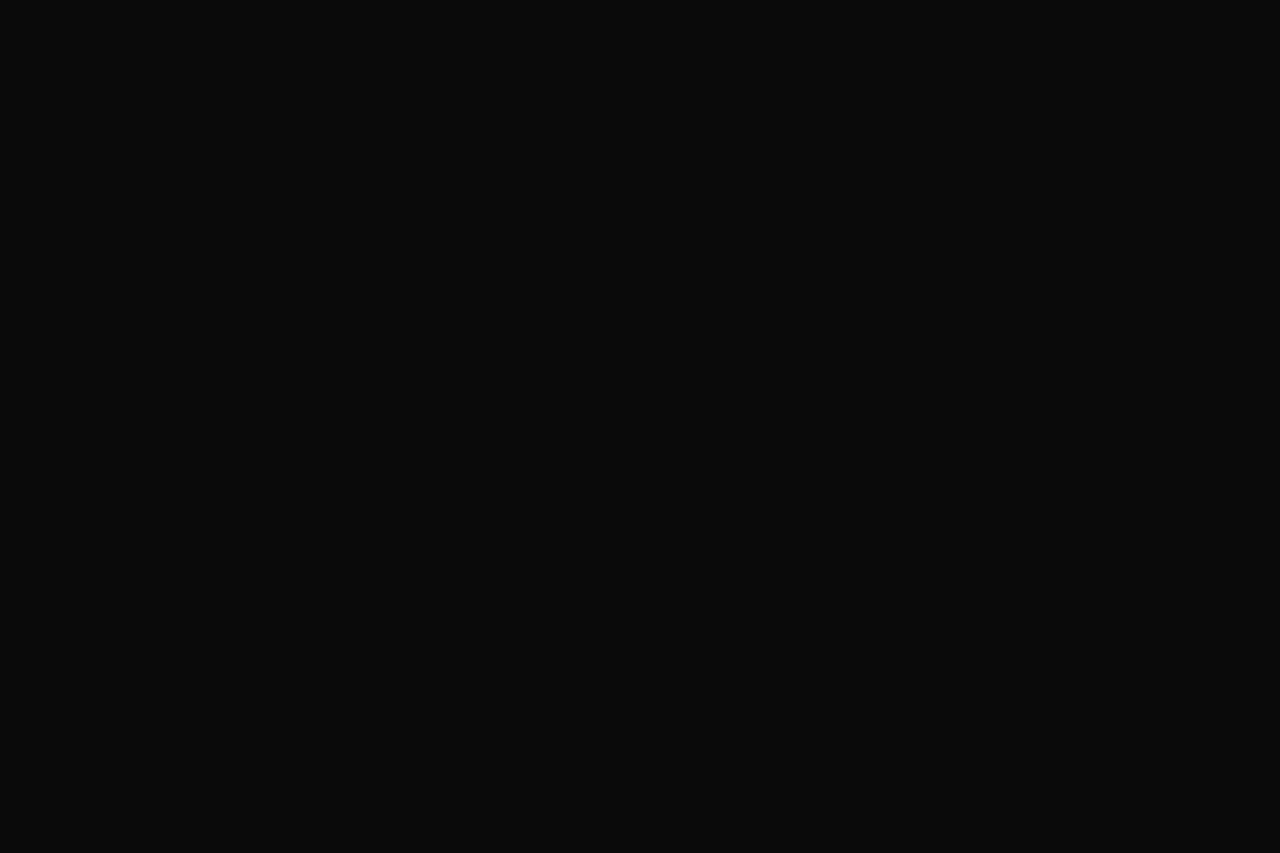
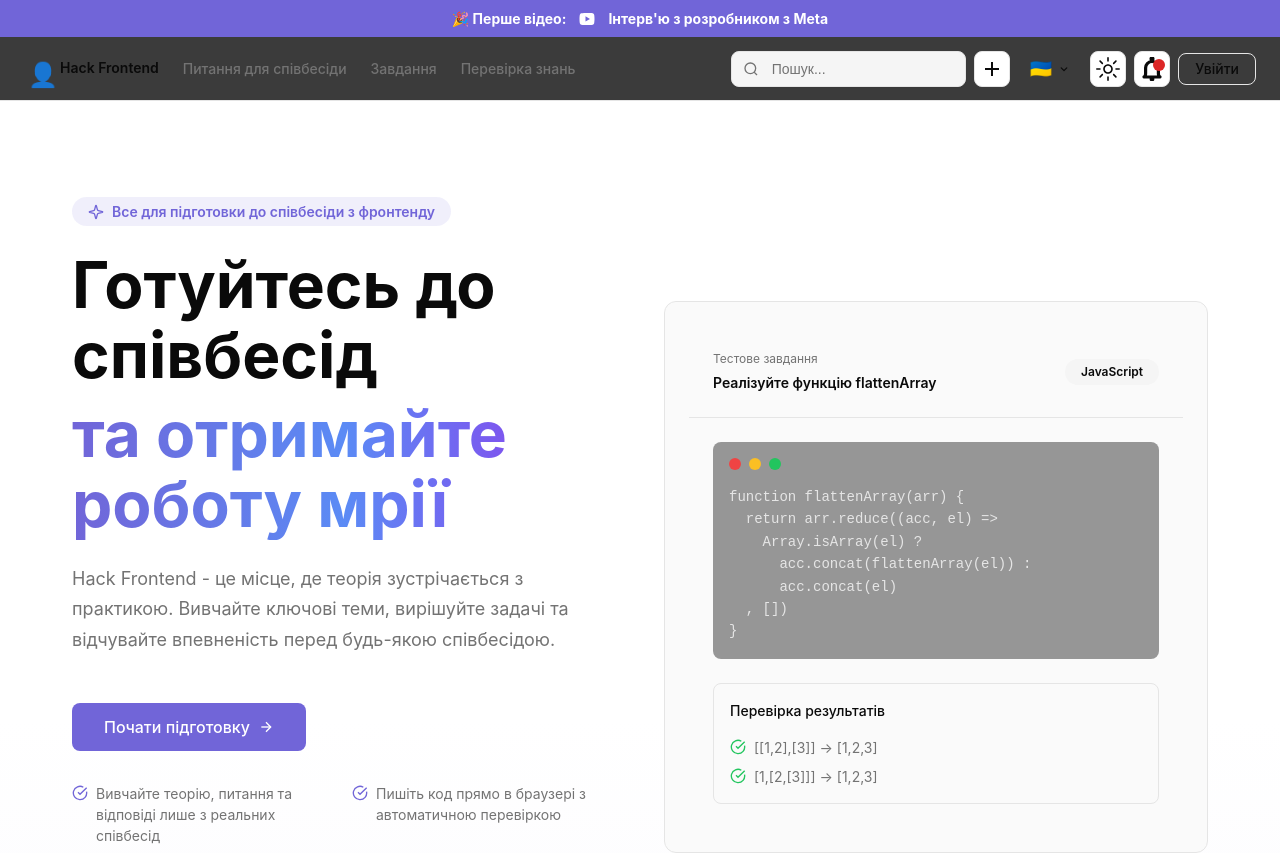
Before and after one commit to snieda26/my-site-init, a Next.js app: page /ua in a window 1280 px wide. Before the commit this address had no page. Shown: the top 853 px of the page. Before the commit the page ends 800 px from the top, so only its background shows below. Built offline with nearby package versions, Linux system fonts and the light colour scheme.

Commit message:
Added ua language

```diff
--- a/src/app/[locale]/layout.tsx
+++ b/src/app/[locale]/layout.tsx
@@ -24,7 +24,7 @@ export const metadata: Metadata = {
       'Prepare for frontend interviews with 200+ articles, coding problems, quizzes, and flashcards.',
     url: 'https://www.hackfrontend.com',
     siteName: 'Hack Frontend',
-    locale: 'uk_UA',
+    locale: 'ua_UA',
     type: 'website',
   },
   twitter: {
--- a/src/components/About/About.tsx
+++ b/src/components/About/About.tsx
@@ -1,7 +1,13 @@
+'use client';
+
 import Link from 'next/link';
 import { Button } from '@/components/UI/Button/Button';
 import { Card } from '@/components/UI/Card/Card';
+import { useTranslations } from 'next-intl';
 import styles from './About.module.scss';
+
+export const About = () => {
+  const t = useTranslations('about');
 
   const STATS = [
     {
@@ -10,8 +16,8 @@ const STATS = [
           <path d="M12 4.354a4 4 0 110 5.292M15 21H3v-1a6 6 0 0112 0v1zm0 0h6v-1a6 6 0 00-9-5.197M13 7a4 4 0 11-8 0 4 4 0 018 0z" />
         </svg>
       ),
-    value: '2300+',
-    label: 'Registered users',
+      value: t('stats.users.count'),
+      label: t('stats.users.label'),
       color: 'green',
     },
     {
@@ -20,8 +26,8 @@ const STATS = [
           <path d="M9 12h6m-6 4h6m2 5H7a2 2 0 01-2-2V5a2 2 0 012-2h5.586a1 1 0 01.707.293l5.414 5.414a1 1 0 01.293.707V19a2 2 0 01-2 2z" />
         </svg>
       ),
-    value: '200+',
-    label: 'Questions and breakdowns from real interviews',
+      value: t('stats.articles.count'),
+      label: t('stats.articles.label'),
       color: 'blue',
     },
     {
@@ -30,21 +36,20 @@ const STATS = [
           <path d="M13 10V3L4 14h7v7l9-11h-7z" />
         </svg>
       ),
-    value: '~500',
-    label: 'Daily visitors',
+      value: t('stats.visitors.count'),
+      label: t('stats.visitors.label'),
       color: 'purple',
     },
   ];
 
-export const About = () => {
   return (
     <section className={styles.about}>
       <div className={styles.container}>
         {/* Section Header */}
         <div className={styles.header}>
-          <div className={styles.badge}>About the creator</div>
+          <div className={styles.badge}>{t('badge')}</div>
           <h2 className={styles.title}>
-            Created with{' '}
+            {t('title').replace('❤️', '')}{' '}
             <svg
               className={styles.heart}
               width="24"
@@ -55,12 +60,10 @@ export const About = () => {
               strokeWidth="2"
             >
               <path d="M19 14c1.49-1.46 3-3.21 3-5.5A5.5 5.5 0 0 0 16.5 3c-1.76 0-3 .5-4.5 2-1.5-1.5-2.74-2-4.5-2A5.5 5.5 0 0 0 2 8.5c0 2.3 1.5 4.05 3 5.5l7 7Z" />
-            </svg>{' '}
-            by a developer for developers
+            </svg>
           </h2>
           <p className={styles.subtitle}>
-            The story of how one person turned their experience into a platform
-            for thousands
+            {t('subtitle')}
           </p>
         </div>
 
@@ -70,40 +73,34 @@ export const About = () => {
             {/* Profile Info */}
             <div className={styles.profileSection}>
               <div className={styles.profileHeader}>
-                <h3 className={styles.profileName}>Dastan Salmurzaev</h3>
+                <h3 className={styles.profileName}>{t('creator.name')}</h3>
                 <div className={styles.profileInfo}>
                   <div className={styles.profileItem}>
                     <svg width="16" height="16" viewBox="0 0 24 24" fill="none" stroke="currentColor" strokeWidth="2">
                       <path d="M16 20V4a2 2 0 0 0-2-2h-4a2 2 0 0 0-2 2v16" />
                       <rect width="20" height="14" x="2" y="6" rx="2" />
                     </svg>
-                    <span>Frontend Developer in London</span>
+                    <span>{t('creator.role')}</span>
                   </div>
                   <div className={styles.profileItem}>
                     <svg width="16" height="16" viewBox="0 0 24 24" fill="none" stroke="currentColor" strokeWidth="2">
                       <path d="M20 10c0 4.993-5.539 10.193-7.399 11.799a1 1 0 0 1-1.202 0C9.539 20.193 4 14.993 4 10a8 8 0 0 1 16 0" />
                       <circle cx="12" cy="10" r="3" />
                     </svg>
-                    <span>Bishkek, Kyrgyzstan</span>
+                    <span>{t('creator.location')}</span>
                   </div>
                 </div>
               </div>
 
               <div className={styles.story}>
                 <p>
-                  I went through a large number of interviews for a frontend
-                  developer position myself. I know how difficult it is to
-                  prepare when information is scattered across different
-                  sources.
+                  {t('creator.bio1')}
                 </p>
                 <p>
-                  That&apos;s why on <strong>January 26, 2025</strong> I launched
-                  Hack Frontend — a platform that brings everything you need in
-                  one place.
+                  {t('creator.bio2')}
                 </p>
                 <p>
-                  Today the platform is used by <strong>2300+</strong> from CIS
-                  countries, and I continue to develop it every day.
+                  {t('creator.bio3', { count: '2300+' })}
                 </p>
               </div>
 
@@ -117,7 +114,7 @@ export const About = () => {
                     <svg width="16" height="16" viewBox="0 0 24 24" fill="currentColor">
                       <path d="M19 0h-14c-2.761 0-5 2.239-5 5v14c0 2.761 2.239 5 5 5h14c2.762 0 5-2.239 5-5v-14c0-2.761-2.238-5-5-5zm-11 19h-3v-11h3v11zm-1.5-12.268c-.966 0-1.75-.79-1.75-1.764s.784-1.764 1.75-1.764 1.75.79 1.75 1.764-.783 1.764-1.75 1.764zm13.5 12.268h-3v-5.604c0-3.368-4-3.113-4 0v5.604h-3v-11h3v1.765c1.396-2.586 7-2.777 7 2.476v6.759z" />
                     </svg>
-                    Connect on LinkedIn
+                    {t('creator.linkedin')}
                   </Link>
                 </Button>
                 <Button variant="outline" asChild>
@@ -129,7 +126,7 @@ export const About = () => {
                     <svg width="16" height="16" viewBox="0 0 24 24" fill="currentColor">
                       <path d="M11.944 0A12 12 0 0 0 0 12a12 12 0 0 0 12 12 12 12 0 0 0 12-12A12 12 0 0 0 12 0a12 12 0 0 0-.056 0zm4.962 7.224c.1-.002.321.023.465.14a.506.506 0 0 1 .171.325c.016.093.036.306.02.472-.18 1.898-.962 6.502-1.36 8.627-.168.9-.499 1.201-.82 1.23-.696.065-1.225-.46-1.9-.902-1.056-.693-1.653-1.124-2.678-1.8-1.185-.78-.417-1.21.258-1.91.177-.184 3.247-2.977 3.307-3.23.007-.032.014-.15-.056-.212s-.174-.041-.249-.024c-.106.024-1.793 1.14-5.061 3.345-.48.33-.913.49-1.302.48-.428-.008-1.252-.241-1.865-.44-.752-.245-1.349-.374-1.297-.789.027-.216.325-.437.893-.663 3.498-1.524 5.83-2.529 6.998-3.014 3.332-1.386 4.025-1.627 4.476-1.635z" />
                     </svg>
-                    Telegram community
+                    {t('creator.telegram')}
                   </Link>
                 </Button>
               </div>
@@ -152,8 +149,7 @@ export const About = () => {
               ))}
               <Card className={styles.growthCard}>
                 <p className={styles.growthText}>
-                  <span className={styles.highlight}>100% organic growth</span>{' '}
-                  without advertising budget
+                  {t('stats.organic')}
                 </p>
               </Card>
             </div>
@@ -163,9 +159,7 @@ export const About = () => {
         {/* Bottom Text */}
         <div className={styles.footer}>
           <p>
-            <strong>Why did I create this platform?</strong> Because I know
-            what it&apos;s like to prepare for interviews while working full-time.
-            Hack Frontend is the tool I wish I had at the start of my career.
+            {t('why')}
           </p>
         </div>
       </div>
--- a/src/components/Banner/Banner.tsx
+++ b/src/components/Banner/Banner.tsx
@@ -1,9 +1,12 @@
 'use client';
 
 import Link from 'next/link';
+import { useTranslations } from 'next-intl';
 import styles from './Banner.module.scss';
 
 export const Banner = () => {
+  const t = useTranslations('banner');
+
   return (
     <div className={styles.banner}>
       <Link
@@ -12,8 +15,7 @@ export const Banner = () => {
         rel="noopener noreferrer"
         className={styles.link}
       >
-        <span className={styles.emoji}>🎉</span>
-        <span className={styles.text}>First video:</span>
+        <span className={styles.text}>{t('announcement')}</span>
         <svg
           className={styles.icon}
           fill="currentColor"
@@ -23,7 +25,7 @@ export const Banner = () => {
         >
           <path d="M12.2439 4C12.778 4.00294 14.1143 4.01586 15.5341 4.07273L16.0375 4.09468C17.467 4.16236 18.8953 4.27798 19.6037 4.4755C20.5486 4.74095 21.2913 5.5155 21.5423 6.49732C21.942 8.05641 21.992 11.0994 21.9982 11.8358L21.9991 11.9884L21.9991 11.9991C21.9991 11.9991 21.9991 12.0028 21.9991 12.0099L21.9982 12.1625C21.992 12.8989 21.942 15.9419 21.5423 17.501C21.2878 18.4864 20.5451 19.261 19.6037 19.5228C18.8953 19.7203 17.467 19.8359 16.0375 19.9036L15.5341 19.9255C14.1143 19.9824 12.778 19.9953 12.2439 19.9983L12.0095 19.9991L11.9991 19.9991C11.9991 19.9991 11.9956 19.9991 11.9887 19.9991L11.7545 19.9983C10.6241 19.9921 5.89772 19.941 4.39451 19.5228C3.4496 19.2573 2.70692 18.4828 2.45587 17.501C2.0562 15.9419 2.00624 12.8989 2 12.1625V11.8358C2.00624 11.0994 2.0562 8.05641 2.45587 6.49732C2.7104 5.51186 3.45308 4.73732 4.39451 4.4755C5.89772 4.05723 10.6241 4.00622 11.7545 4H12.2439ZM9.99911 8.49914V15.4991L15.9991 11.9991L9.99911 8.49914Z" />
         </svg>
-        <span className={styles.text}>Interview with Meta Developer</span>
+        <span className={styles.text}>{t('video')}</span>
       </Link>
     </div>
   );
--- a/src/components/Footer/Footer.tsx
+++ b/src/components/Footer/Footer.tsx
@@ -1,8 +1,12 @@
+'use client';
+
 import Link from 'next/link';
 import { Button } from '@/components/UI/Button/Button';
+import { useTranslations } from 'next-intl';
 import styles from './Footer.module.scss';
 
 export const Footer = () => {
+  const t = useTranslations('footer');
   const currentYear = new Date().getFullYear();
 
   return (
@@ -10,10 +14,7 @@ export const Footer = () => {
       <div className={styles.container}>
         <div className={styles.content}>
           <p className={styles.copyright}>
-            © {currentYear}{' '}
-            <Link href="/" className={styles.link}>
-              Hack Frontend
-            </Link>
+            {t('copyright', { year: currentYear })}
           </p>
 
           <div className={styles.actions}>
@@ -27,7 +28,7 @@ export const Footer = () => {
                 <svg width="16" height="16" viewBox="0 0 448 512" fill="currentColor">
                   <path d="M446.7 98.6l-67.6 318.8c-5.1 22.5-18.4 28.1-37.3 17.5l-103-75.9-49.7 47.8c-5.5 5.5-10.1 10.1-20.7 10.1l7.4-104.9 190.9-172.5c8.3-7.4-1.8-11.5-12.9-4.1L117.8 284 16.2 252.2c-22.1-6.9-22.5-22.1 4.6-32.7L418.2 66.4c18.4-6.9 34.5 4.1 28.5 32.2z" />
                 </svg>
-                Hack Frontend Community
+                {t('community')}
               </Link>
             </Button>
 
@@ -41,7 +42,7 @@ export const Footer = () => {
                 <svg width="16" height="16" viewBox="0 0 24 24" fill="currentColor">
                   <path d="M12.2439 4C12.778 4.00294 14.1143 4.01586 15.5341 4.07273L16.0375 4.09468C17.467 4.16236 18.8953 4.27798 19.6037 4.4755C20.5486 4.74095 21.2913 5.5155 21.5423 6.49732C21.942 8.05641 21.992 11.0994 21.9982 11.8358L21.9991 11.9884L21.9991 11.9991C21.9991 11.9991 21.9991 12.0028 21.9991 12.0099L21.9982 12.1625C21.992 12.8989 21.942 15.9419 21.5423 17.501C21.2878 18.4864 20.5451 19.261 19.6037 19.5228C18.8953 19.7203 17.467 19.8359 16.0375 19.9036L15.5341 19.9255C14.1143 19.9824 12.778 19.9953 12.2439 19.9983L12.0095 19.9991L11.9991 19.9991C11.9991 19.9991 11.9956 19.9991 11.9887 19.9991L11.7545 19.9983C10.6241 19.9921 5.89772 19.941 4.39451 19.5228C3.4496 19.2573 2.70692 18.4828 2.45587 17.501C2.0562 15.9419 2.00624 12.8989 2 12.1625V11.8358C2.00624 11.0994 2.0562 8.05641 2.45587 6.49732C2.7104 5.51186 3.45308 4.73732 4.39451 4.4755C5.89772 4.05723 10.6241 4.00622 11.7545 4H12.2439ZM9.99911 8.49914V15.4991L15.9991 11.9991L9.99911 8.49914Z" />
                 </svg>
-                YouTube Channel
+                {t('youtube')}
               </Link>
             </Button>
 
@@ -49,7 +50,7 @@ export const Footer = () => {
               <svg width="16" height="16" viewBox="0 0 448 512" fill="currentColor">
                 <path d="M446.7 98.6l-67.6 318.8c-5.1 22.5-18.4 28.1-37.3 17.5l-103-75.9-49.7 47.8c-5.5 5.5-10.1 10.1-20.7 10.1l7.4-104.9 190.9-172.5c8.3-7.4-1.8-11.5-12.9-4.1L117.8 284 16.2 252.2c-22.1-6.9-22.5-22.1 4.6-32.7L418.2 66.4c18.4-6.9 34.5 4.1 28.5 32.2z" />
               </svg>
-              Support
+              {t('support')}
             </Button>
           </div>
         </div>
--- a/src/components/Hero/Hero.tsx
+++ b/src/components/Hero/Hero.tsx
@@ -3,42 +3,42 @@
 import { Badge } from '@/components/UI/Badge/Badge';
 import { Button } from '@/components/UI/Button/Button';
 import { Card } from '@/components/UI/Card/Card';
+import { useTranslations } from 'next-intl';
 import styles from './Hero.module.scss';
+
+export const Hero = () => {
+  const t = useTranslations('hero');
+  const tFeatures = useTranslations('features');
 
   const FEATURES = [
     {
       icon: '📚',
-    title: 'Knowledge Base',
-    description:
-      'Questions and their breakdowns on theory and practice from real interviews.',
+      title: tFeatures('knowledge.title'),
+      description: tFeatures('knowledge.description'),
     },
     {
       icon: '💻',
-    title: 'Online IDE',
-    description:
-      'Write and check code directly in the browser with automatic checking.',
+      title: tFeatures('ide.title'),
+      description: tFeatures('ide.description'),
     },
     {
       icon: '🎯',
-    title: 'Problems from real companies',
-    description:
-      'Practice on problems from Yandex, Ozon, Sber and other top companies.',
+      title: tFeatures('problems.title'),
+      description: tFeatures('problems.description'),
     },
     {
       icon: '🏆',
-    title: 'Progress tracking',
-    description: 'See how your skills and achievements grow.',
+      title: tFeatures('progress.title'),
+      description: tFeatures('progress.description'),
     },
   ];
 
   const CHECK_ITEMS = [
-  'Study theory, questions and answers only from real interviews',
-  'Write code directly in the browser with automatic checking',
-  'Solve problems from real interviews',
-  'View statistics and achievements',
+    t('features.theory'),
+    t('features.code'),
+    t('features.problems'),
+    t('features.progress'),
   ];
-
-export const Hero = () => {
   return (
     <section className={styles.hero}>
       <div className={styles.background} />
@@ -59,24 +59,23 @@ export const Hero = () => {
               >
                 <path d="M9.937 15.5A2 2 0 0 0 8.5 14.063l-6.135-1.582a.5.5 0 0 1 0-.962L8.5 9.936A2 2 0 0 0 9.937 8.5l1.582-6.135a.5.5 0 0 1 .963 0L14.063 8.5A2 2 0 0 0 15.5 9.937l6.135 1.581a.5.5 0 0 1 0 .964L15.5 14.063a2 2 0 0 0-1.437 1.437l-1.582 6.135a.5.5 0 0 1-.963 0z" />
               </svg>
-              Everything for frontend interview preparation
+              {t('badge')}
             </Badge>
 
             <h1 className={styles.title}>
-              <span className={styles.titleMain}>Prepare for interviews</span>
+              <span className={styles.titleMain}>{t('title.line1')}</span>
               <span className={styles.titleGradient}>
-                and land your dream offer
+                {t('title.line2')}
               </span>
             </h1>
 
             <p className={styles.description}>
-              Hack Frontend is where theory meets practice. Learn key topics,
-              solve problems, and feel confident before any interview.
+              {t('description')}
             </p>
 
             <div className={styles.actions}>
               <Button size="lg" className={styles.ctaButton}>
-                Start preparing
+                {t('cta')}
                 <svg width="16" height="16" viewBox="0 0 24 24" fill="none" stroke="currentColor" strokeWidth="2">
                   <path d="M5 12h14" />
                   <path d="m12 5 7 7-7 7" />
@@ -97,8 +96,7 @@ export const Hero = () => {
             </div>
 
             <p className={styles.stats}>
-              Over <strong>2300+</strong> developers have prepared for
-              interviews with Hack Frontend
+              {t('stats', { count: '2300+' })}
             </p>
           </div>
 
@@ -107,13 +105,13 @@ export const Hero = () => {
             <Card className={styles.codeCard}>
               <div className={styles.cardHeader}>
                 <div className={styles.cardTitle}>
-                  <p className={styles.cardSubtitle}>Test task</p>
+                  <p className={styles.cardSubtitle}>{t('card.label')}</p>
                   <p className={styles.cardName}>
-                    Implement flattenArray function
+                    {t('card.title')}
                   </p>
                 </div>
                 <div className={styles.tags}>
-                  <Badge>JavaScript</Badge>
+                  <Badge>{t('card.badge')}</Badge>
                 </div>
               </div>
 
@@ -137,7 +135,7 @@ export const Hero = () => {
 
                 <div className={styles.results}>
                   <div className={styles.resultsHeader}>
-                    <p className={styles.resultsTitle}>Check results</p>
+                    <p className={styles.resultsTitle}>{t('card.results')}</p>
                   </div>
                   <div className={styles.resultsList}>
                     <div className={styles.resultItem}>
--- a/src/components/LanguageSwitcher/LanguageSwitcher.tsx
+++ b/src/components/LanguageSwitcher/LanguageSwitcher.tsx
@@ -9,7 +9,7 @@ export const LanguageSwitcher = () => {
   const router = useRouter();
   const pathname = usePathname();
   const params = useParams();
-  const currentLocale = (params.locale as Locale) || 'uk';
+  const currentLocale = (params.locale as Locale) || 'ua';
 
   const switchLocale = (newLocale: Locale) => {
     if (!pathname) return;
--- a/src/components/Testimonials/Testimonials.tsx
+++ b/src/components/Testimonials/Testimonials.tsx
@@ -1,6 +1,9 @@
+'use client';
+
 import Link from 'next/link';
 import { Button } from '@/components/UI/Button/Button';
 import { Card } from '@/components/UI/Card/Card';
+import { useTranslations } from 'next-intl';
 import styles from './Testimonials.module.scss';
 
 const TESTIMONIALS = [
@@ -57,13 +60,15 @@ const TESTIMONIALS = [
 ];
 
 export const Testimonials = () => {
+  const t = useTranslations('testimonials');
+
   return (
     <section className={styles.testimonials}>
       <div className={styles.container}>
         <div className={styles.header}>
-          <h2 className={styles.title}>What users say</h2>
+          <h2 className={styles.title}>{t('title')}</h2>
           <p className={styles.subtitle}>
-            Over 2300 developers have already improved their skills
+            {t('subtitle')}
           </p>
         </div>
 
@@ -94,7 +99,7 @@ export const Testimonials = () => {
               target="_blank"
               rel="noopener noreferrer"
             >
-              All reviews
+              {t('allReviews')}
             </Link>
           </Button>
           <Button variant="outline" asChild>
@@ -103,7 +108,7 @@ export const Testimonials = () => {
               target="_blank"
               rel="noopener noreferrer"
             >
-              Leave a review
+              {t('leaveReview')}
             </Link>
           </Button>
         </div>
--- a/src/i18n/config.ts
+++ b/src/i18n/config.ts
@@ -5,18 +5,18 @@
  * Defines supported locales and default language.
  */
 
-export type Locale = 'uk' | 'en';
+export type Locale = 'ua' | 'en';
 
-export const locales: readonly Locale[] = ['uk', 'en'] as const;
+export const locales: readonly Locale[] = ['ua', 'en'] as const;
 
-export const defaultLocale: Locale = 'uk';
+export const defaultLocale: Locale = 'ua';
 
 export const localeNames: Record<Locale, string> = {
-  uk: 'Українська',
+  ua: 'Українська',
   en: 'English',
 };
 
 export const localeFlags: Record<Locale, string> = {
-  uk: '🇺🇦',
+  ua: '🇺🇦',
   en: '🇺🇸',
 };
--- a/src/i18n/request.ts
+++ b/src/i18n/request.ts
@@ -8,7 +8,7 @@ export default getRequestConfig(async ({ requestLocale }) => {
 
   // Validate that the incoming locale parameter is valid
   if (!locale || !locales.includes(locale as Locale)) {
-    locale = 'uk'; // fallback to default
+    locale = 'ua'; // fallback to default
   }
 
   return {
```
Also changed, not shown: src/components/FAQ/FAQ.tsx (+23 -29 lines), src/messages/ua.json (renamed from src/messages/uk.json). Lines whose indentation alone changed are shown as unchanged.
